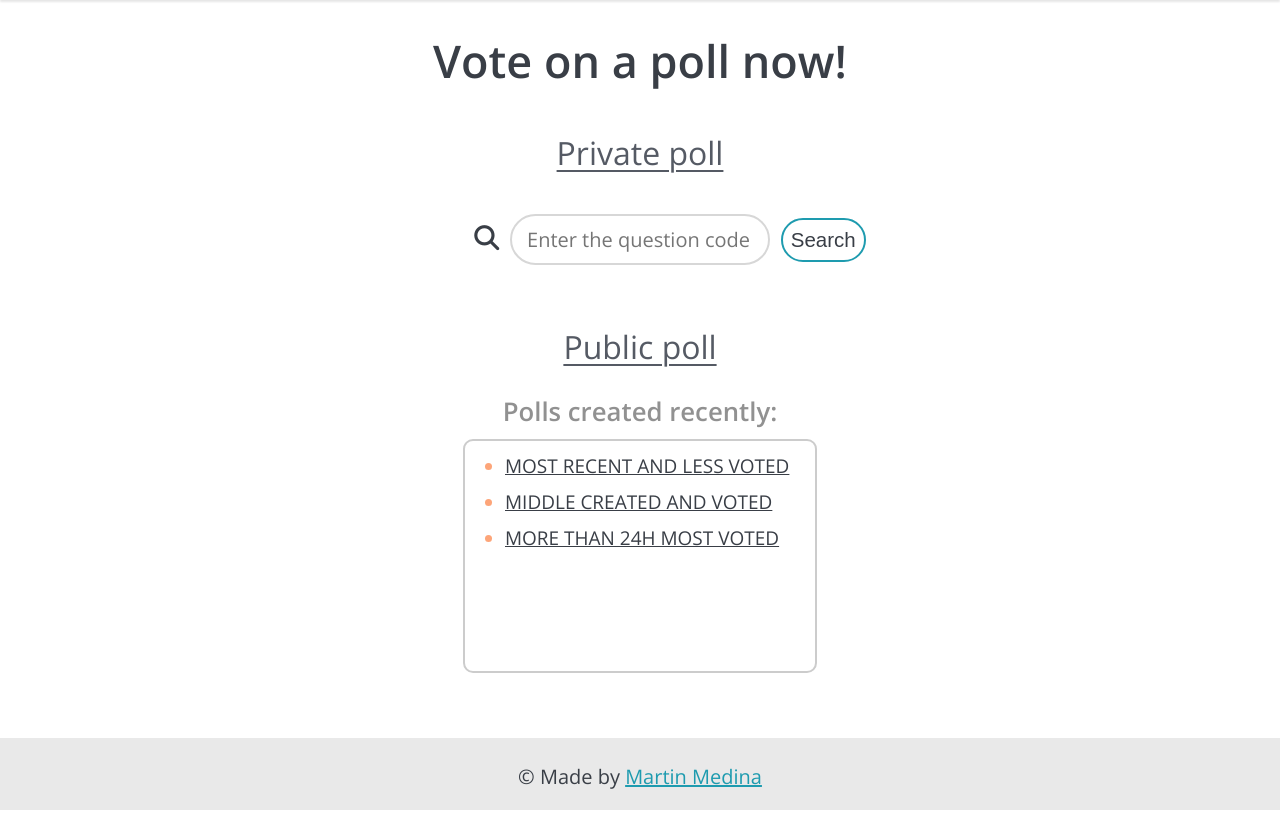
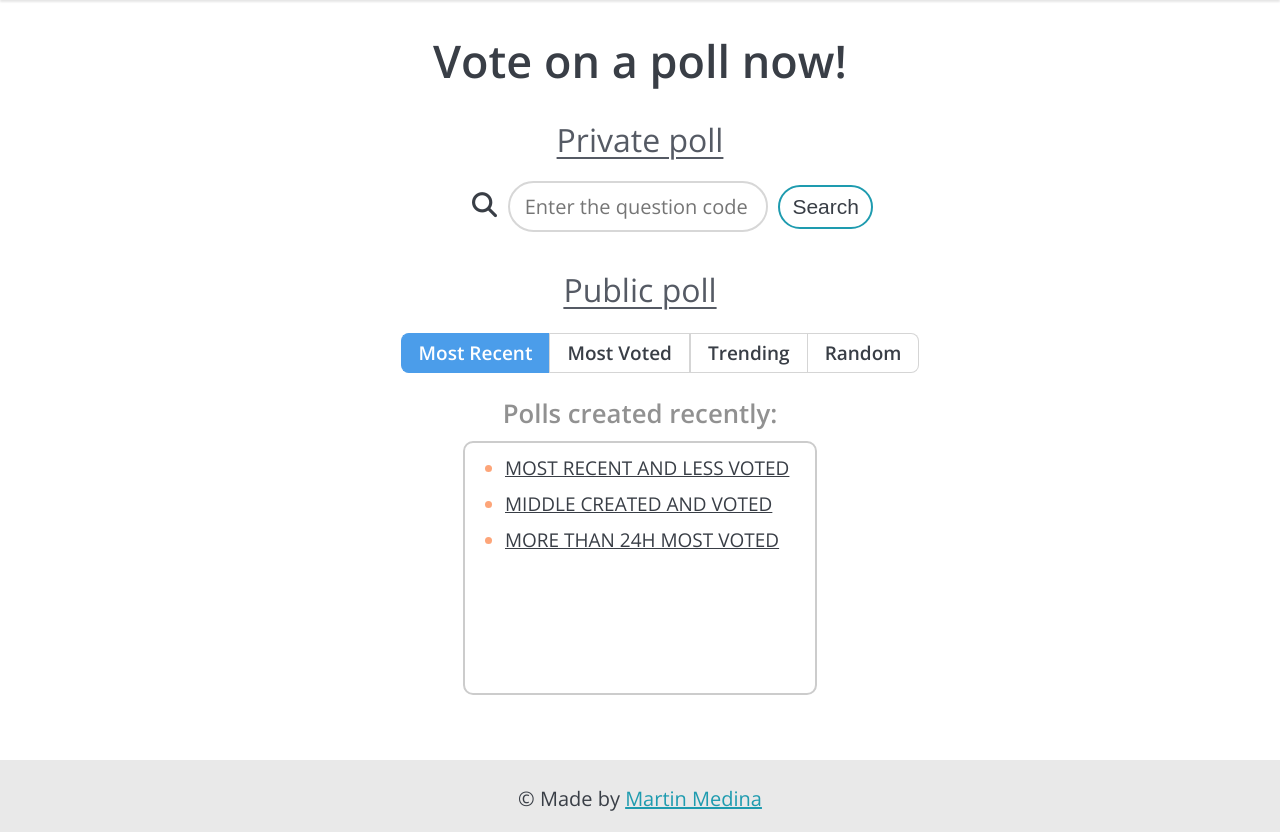
Before and after one commit to medinammartin3/Sondi, a Django app: page /polls/ in a window 1280 px wide. Shown: the part 65-897 px from the top of the page. Before the commit the page ends 875 px from the top, so only its background shows below. Run offline with Django 4.2, Linux system fonts and the light colour scheme; data comes from the database, SQL or seed files in the repository; both versions use the stored data as it was after the commit; some libraries are stand-ins or nearby versions.

Commit message:
Public polls list - topic filter

```diff
--- a/polls/static/polls/scripts/index.js
+++ b/polls/static/polls/scripts/index.js
@@ -3,3 +3,73 @@ let labels = document.querySelectorAll("label");
 labels.forEach(label => {
     label.remove()
 });
+
+
+
+let title = document.getElementById("public-questions-topic-title");
+
+let most_recent_button = document.getElementById("most-recent");
+let most_voted_button = document.getElementById("most-voted");
+let trending_button = document.getElementById("trending");
+let random_button = document.getElementById("random");
+
+let most_recent_questions = document.getElementById("most-recent-questions")
+let most_voted_questions = document.getElementById("most-voted-questions")
+let trending_questions = document.getElementById("trending-questions")
+let random_questions = document.getElementById("random-questions")
+
+function mostRecentSelected(){
+    most_recent_button.classList.add('selected');
+    most_voted_button.classList.remove('selected');
+    trending_button.classList.remove('selected');
+    random_button.classList.remove('selected');
+
+    title.innerHTML = "Polls created recently:";
+
+    most_recent_questions.classList.remove('hidden');
+    most_voted_questions.classList.add('hidden');
+    trending_questions.classList.add('hidden');
+    random_questions.classList.add('hidden');
+}
+
+function mostVotedSelected(){
+    most_voted_button.classList.add('selected');
+    most_recent_button.classList.remove('selected');
+    trending_button.classList.remove('selected');
+    random_button.classList.remove('selected');
+
+    title.innerHTML = "Most voted polls:";
+
+    most_voted_questions.classList.remove('hidden');
+    most_recent_questions.classList.add('hidden');
+    trending_questions.classList.add('hidden');
+    random_questions.classList.add('hidden');
+}
+
+function trendingSelected(){
+    trending_button.classList.add('selected');
+    most_recent_button.classList.remove('selected');
+    most_voted_button.classList.remove('selected');
+    random_button.classList.remove('selected');
+
+    title.innerHTML = "Popular polls right now:";
+
+    trending_questions.classList.remove('hidden');
+    most_recent_questions.classList.add('hidden');
+    most_voted_questions.classList.add('hidden');
+    random_questions.classList.add('hidden');
+}
+
+function randomSelected(){
+    random_button.classList.add('selected');
+    most_recent_button.classList.remove('selected');
+    most_voted_button.classList.remove('selected');
+    trending_button.classList.remove('selected');
+
+    title.innerHTML = "Randomly selected polls:";
+
+    random_questions.classList.remove('hidden');
+    most_recent_questions.classList.add('hidden');
+    most_voted_questions.classList.add('hidden');
+    trending_questions.classList.add('hidden');
+}
--- a/polls/static/polls/style.css
+++ b/polls/static/polls/style.css
@@ -29,6 +29,10 @@ main p{
     margin: 0;
 }
 
+.button{
+    padding: 7px 20px;
+}
+
 #id_question_text{
     margin-bottom: 2px;
     width: 40vw;
@@ -51,7 +55,7 @@ input{
 }
 
 input:focus{
-    outline-color: #979797;
+    outline-color: #7a7a7a;
 }
 
 input:placeholder-shown{
@@ -86,7 +90,6 @@ input:placeholder-shown{
     font-size: 19px;
     font-weight: bold;
     text-align: center;
-    box-shadow: 0 0 0 rgba(255,255,255,0);
     transition: border-color .15s ease-out,
                 color .25s ease-out,
                 background-color .15s ease-out,
@@ -101,6 +104,7 @@ input:placeholder-shown{
 
 #id_visibility input:hover + label {
     border-color: #213140;
+    cursor: pointer;
 }
 
 #id_visibility input:checked + label {
@@ -260,8 +264,7 @@ opacity: 0.75;
 }
 
 #polls-index-main h2{
-    margin-top: 40px;
-    margin-bottom: 25px;
+    margin-bottom: 10px;
 }
 
 #polls-index-main h3{
@@ -269,21 +272,21 @@ opacity: 0.75;
 }
 
 #search-form i{
-    margin-left: 60px;
+    margin-left: 65px;
     font-size: 25px;
     padding-right: 5px;
 }
 
 #search-form input{
     width: 260px;
-    margin: 15px 5px 20px 0;
+    margin: 10px 5px 10px 0;
 }
 
 #search-button{
-    font-size: 20.5px;
+    font-size: 21px;
     margin: 10px 0 0 0;
-    border: solid #1e9baf 2px;
-    padding: 8px;
+    border: solid #1e9baf 2.5px;
+    padding: 8px 12px;
 }
 
 #search-button:hover{
@@ -292,10 +295,45 @@ opacity: 0.75;
     text-decoration: none;
 }
 
+#topic-search-bar ul{
+    display: flex;
+    flex-direction: row;
+    justify-content: center;
+}
+
+#topic-search-bar li{
+    cursor: pointer;
+    list-style-type: none;
+    padding: 6px 17px;
+    border: solid 1px #d5d5d5;
+    font-size: 19px;
+    font-weight: bold;
+    text-align: center;
+    transition: border-color .15s ease-out,
+                color .25s ease-out,
+                background-color .15s ease-out,
+                box-shadow .15s ease-out;
+    &:first-of-type {border-radius: 8px 0 0 8px; border-right: none;}
+    &:last-of-type {border-radius: 0 8px 8px 0; border-left: none;}
+}
+
+#topic-search-bar li:hover{
+    border-color: #b5b5b5;
+    background-color: #f2f2f2;
+}
+
+#topic-search-bar li.selected{
+    text-decoration: none;
+    background-color: #4B9DEA !important;
+    color: #FFF;
+    box-shadow: 0 0 10px rgba(#66B3FB, .5);
+    border-color: #4B9DEA;
+}
+
 #public-questions-list{
     margin: 10px auto 0 auto;
     padding-top: 0;
-    height: 230px;
+    height: 250px;
     width: fit-content;
     min-width: 350px;
     border: 2px solid #ccc;
@@ -314,7 +352,13 @@ opacity: 0.75;
 }
 
 #public-questions-list p{
+    line-height: 250px;
+    color: #7e7e7e;
     font-style: italic;
+}
+
+.hidden{
+    display: none;
 }
 
 ul li{
--- a/polls/templates/polls/create.html
+++ b/polls/templates/polls/create.html
@@ -19,7 +19,7 @@ class="selected"
         <!-- TODO: Help message -->
         <h2>Visibility <i id="help-icon" class="fa-solid fa-circle-question" onclick="helpMessage()"></i></h2>
         <!-- TODO: do it directly with {{ question_form.visibility }} -->
-        <div id="id_visibility">
+        <div id="id_visibility" class="switch-field">
             <input type="radio" name="visibility" value="private" required id="id_visibility_0" checked>
             <label for="id_visibility_0"><i class="fa-solid fa-lock"></i>Private</label>
             <input type="radio" name="visibility" value="public" required id="id_visibility_1">
--- a/polls/templates/polls/index.html
+++ b/polls/templates/polls/index.html
@@ -22,13 +22,20 @@ class="selected"
         <button type="submit" id="search-button" class="button">Search</button>
     </form>
     <h2>Public poll</h2>
-    <!-- <h3>Trending polls:</h3> -->
-     <h3>Polls created recently:</h3>
-    <!-- TODO: add more options (trending, etc) -->
+    <div id="topic-search-bar">
+        <ul>
+            <li id="most-recent" onclick="mostRecentSelected()" class="selected">Most Recent</li>
+            <li id="most-voted" onclick="mostVotedSelected()" class="">Most Voted</li>
+            <li id="trending" onclick="trendingSelected()" class="">Trending</li>
+            <li id="random" onclick="randomSelected()" class="">Random</li>
+        </ul>
+    </div>
+    <h3 id="public-questions-topic-title">Polls created recently:</h3>
     <div id="public-questions-list">
-        {% if latest_question_list %}
+        <div id="most-recent-questions" class="">
+            {% if most_recent %}
                 <ul>
-            {% for question in latest_question_list %}
+                {% for question in most_recent %}
                     <li><a href="/polls/vote/{{ question.code }}/">{{ question.question_text }}</a></li>
                 {% endfor %}
                 </ul>
@@ -36,6 +43,40 @@ class="selected"
                 <p>No polls are available.</p>
             {% endif %}
         </div>
+        <div id="most-voted-questions" class="hidden">
+            {% if most_voted %}
+                <ul>
+                {% for question in most_voted %}
+                    <li><a href="/polls/vote/{{ question.code }}/">{{ question.question_text }}</a></li>
+                {% endfor %}
+                </ul>
+            {% else %}
+                <p>No polls are available.</p>
+            {% endif %}
+        </div>
+        <div id="trending-questions" class="hidden">
+            {% if trending %}
+                <ul>
+                {% for question in trending %}
+                    <li><a href="/polls/vote/{{ question.code }}/">{{ question.question_text }}</a></li>
+                {% endfor %}
+                </ul>
+            {% else %}
+                <p>No polls are available.</p>
+            {% endif %}
+        </div>
+        <div id="random-questions" class="hidden">
+            {% if random %}
+                <ul>
+                {% for question in random %}
+                    <li><a href="/polls/vote/{{ question.code }}/">{{ question.question_text }}</a></li>
+                {% endfor %}
+                </ul>
+            {% else %}
+                <p>No polls are available.</p>
+            {% endif %}
+        </div>
+    </div>
 </main>
 {% endblock %}
 
--- a/polls/views.py
+++ b/polls/views.py
@@ -1,11 +1,11 @@
-import random
+import datetime
 from django.http import HttpResponseRedirect
 from django.shortcuts import get_object_or_404, redirect, render
-from django.urls import reverse, reverse_lazy
+from django.urls import reverse
 from django.views import generic
 from django.utils import timezone
 from django.db.models import F
-
+from django.db.models import Sum
 from cuid2 import Cuid
 
 # Code generation with CUID2
@@ -27,13 +27,30 @@ class IndexView(generic.ListView, generic.FormView):
         Return the last five published questions (not including those set to be
         published in the future).
         """
-        return Question.objects.filter(visibility='public',
-                                       pub_date__lte=timezone.now()
-                                       ).order_by("-pub_date")[:20]
+
+        most_recent = Question.objects.filter(visibility='public',
+                                                pub_date__lte=timezone.now()
+                                                ).order_by("-pub_date")[:20]
+        most_voted = Question.objects.filter(visibility='public'
+                                                ).annotate(total_votes=Sum('choice__votes')
+                                                ).order_by('-total_votes')[:20]
+        questions_last24h = Question.objects.filter(visibility='public',
+                                                    pub_date__gte=timezone.now() - datetime.timedelta(days=1))
+        trending = questions_last24h.annotate(total_votes=Sum('choice__votes')
+                                              ).order_by('-total_votes')[:20]
+        random = Question.objects.filter(visibility='public').order_by('?')[:20]
+        return (most_recent, most_voted, trending, random)
 
     def get_context_data(self, **kwargs):
         context = super().get_context_data(**kwargs)
         context['form'] = self.get_form()
+
+        most_recent, most_voted, trending, random = self.get_queryset()
+        context['most_recent'] = most_recent
+        context['most_voted'] = most_voted
+        context['trending'] = trending
+        context['random'] = random
+
         return context
 
     def get_success_url(self):
```
Also changed, not shown: db.sqlite3. Lines whose indentation alone changed are shown as unchanged.
